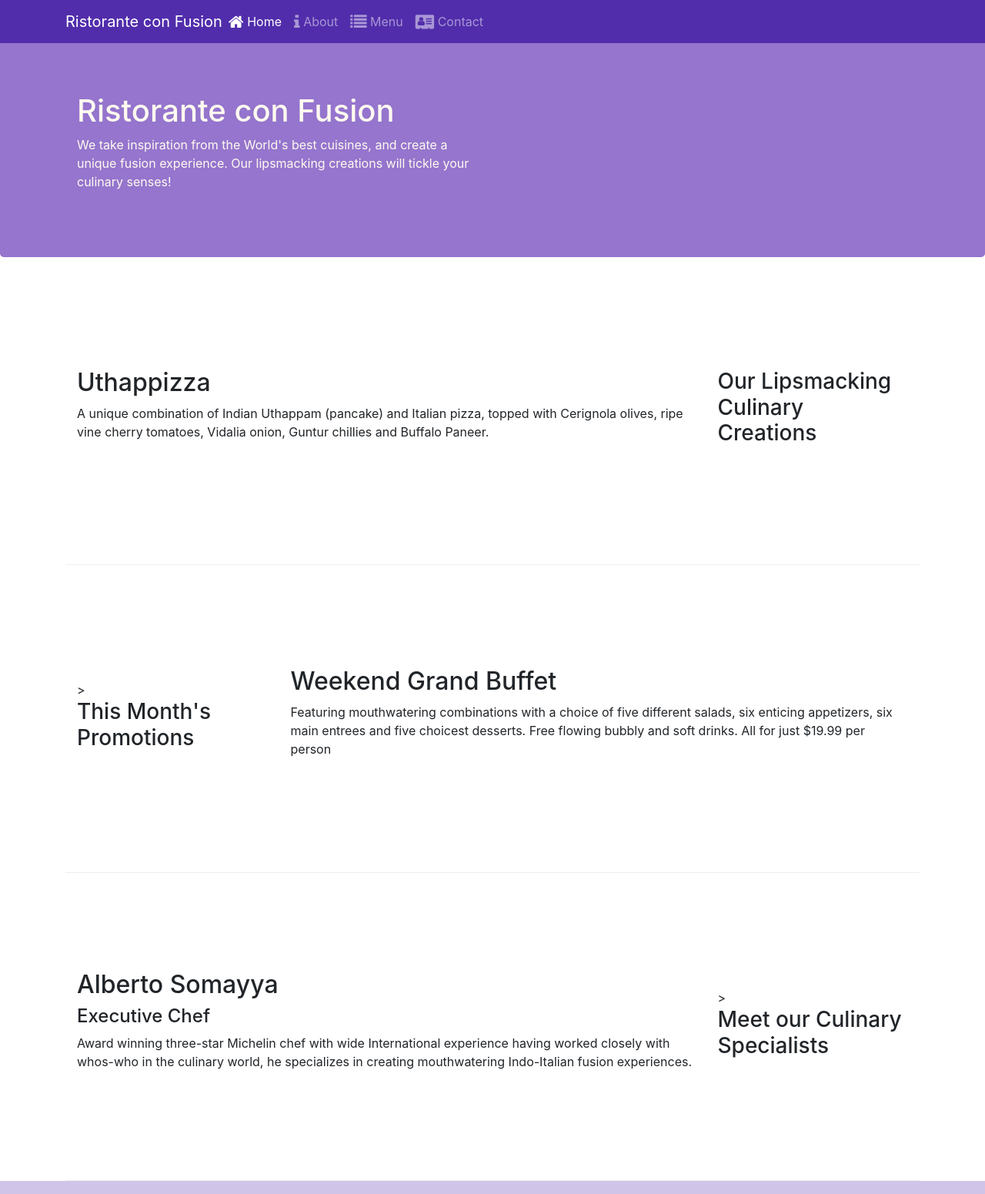
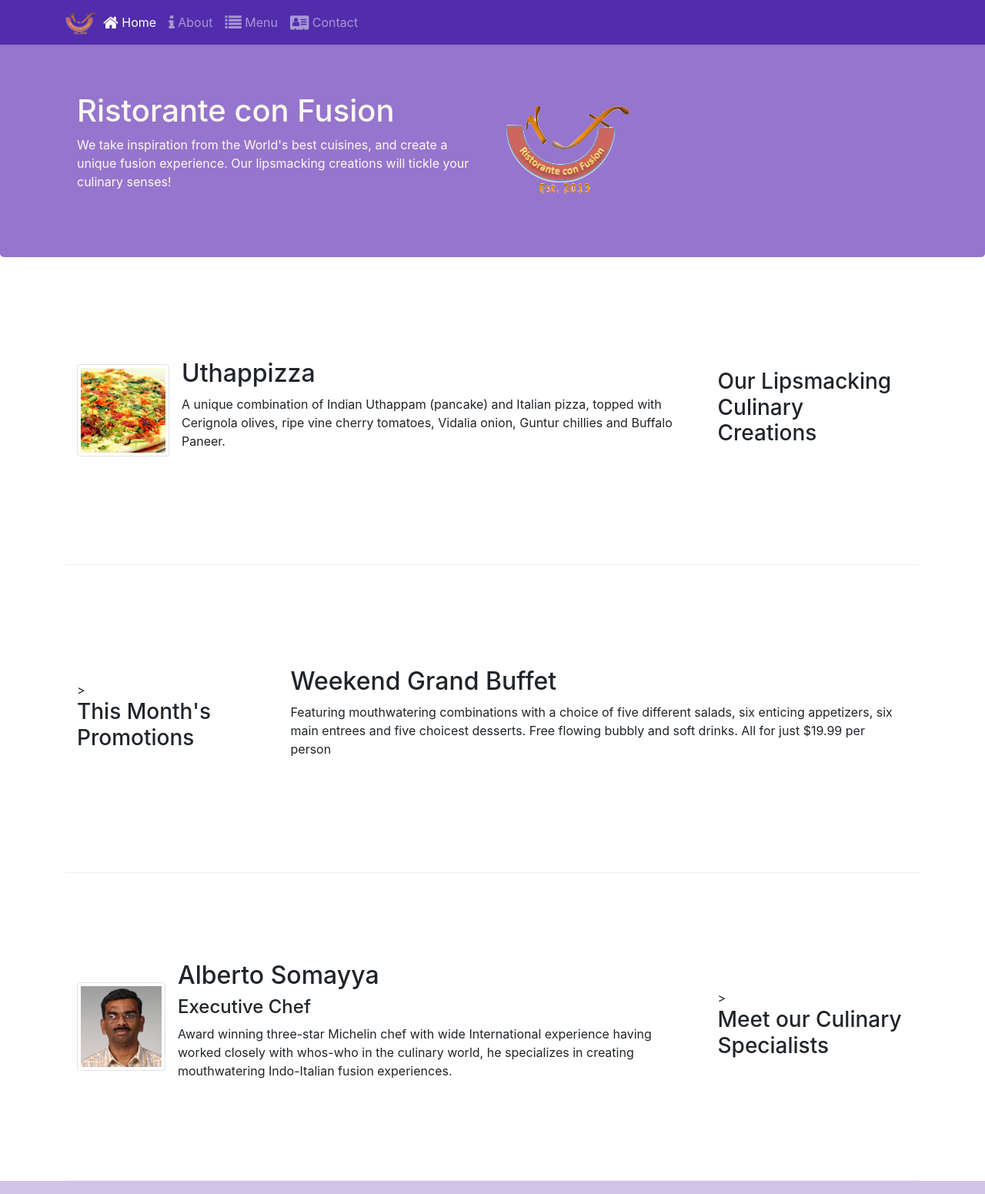
Before and after one commit to AIMAN-SIDDIQUA/Restaurant-Website, a website: page index.html in a window 1280 px wide. Shown: the top 1551 px of the page at 77% size. Drawn offline with nearby package versions, Linux system fonts and the light colour scheme.

Commit message:
images and media

```diff
--- a/index.html
+++ b/index.html
@@ -23,7 +23,7 @@
                 <span class="navbar-toggler-icon"></span>
             </button>
 
-            <a class="navbar-brand mr-auto" href="#">Ristorante con Fusion</a>
+            <a class="navbar-brand mr-auto" href="#"><img src="img/logo.png" height="30" width="41"></a>
             <div class="collapse navbar-collapse" id="Navbar">
                 <ul class="navbar-nav mr-auto">
                     <li class="nav-item active"><a class="nav-link" href="#"><span class="fa fa-home fa-lg"></span> Home</a></li>
@@ -43,7 +43,8 @@
                     <h1>Ristorante con Fusion</h1>
                     <p>We take inspiration from the World's best cuisines, and create a unique fusion experience. Our lipsmacking creations will tickle your culinary senses!</p>
                 </div>
-                <div class="col-12 col-sm">
+                <div class="col-12 col-sm align-self-center">
+                    <img src="img/logo.png" class="img.fluid">
                 </div>
             </div>
         </div>
@@ -55,8 +56,13 @@
                 <h3>Our Lipsmacking Culinary Creations</h3>
             </div>
             <div class="col col-sm order-sm-first col-md">
-                <h2>Uthappizza</h2>
-                <p>A unique combination of Indian Uthappam (pancake) and Italian pizza, topped with Cerignola olives, ripe vine cherry tomatoes, Vidalia onion, Guntur chillies and Buffalo Paneer.</p>
+                <div class="media">
+                    <img class="d-flex mr-3 img-thumbnail align-self-center" src="img/uthappizza.png" alt="uthappizza">
+                    <div class="media-body">
+                        <h2 class="mt-0">Uthappizza</h2>
+                        <p>A unique combination of Indian Uthappam (pancake) and Italian pizza, topped with Cerignola olives, ripe vine cherry tomatoes, Vidalia onion, Guntur chillies and Buffalo Paneer.</p>
+                    </div>
+                </div>
             </div>
         </div>
 
@@ -76,9 +82,14 @@
                 <h3>Meet our Culinary Specialists</h3>
             </div>
             <div class="col col-sm order-sm-first col-md">
-                <h2>Alberto Somayya</h2>
-                <h4>Executive Chef</h4>
-                <p>Award winning three-star Michelin chef with wide International experience having worked closely with whos-who in the culinary world, he specializes in creating mouthwatering Indo-Italian fusion experiences. </p>
+                <div class="media">
+                    <img class="d-flex mr-3 img-thumbnail align-self-center" src="img/alberto.png" alt="alberto">
+                    <div class="media-body">
+                        <h2 class="mt-0">Alberto Somayya</h2>
+                        <h4>Executive Chef</h4>
+                        <p>Award winning three-star Michelin chef with wide International experience having worked closely with whos-who in the culinary world, he specializes in creating mouthwatering Indo-Italian fusion experiences. </p>
+                    </div>
+                </div>
             </div>
         </div>
     </div>
```
Also changed, not shown: aboutus.html (+4 -1 lines), contactus.html (+4 -1 lines), img/alberto.png (added), img/buffet.png (added), img/logo.png (added), img/uthappizza.png (added), 1 other file.
